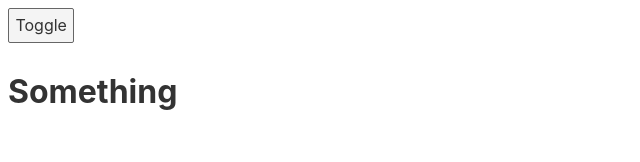
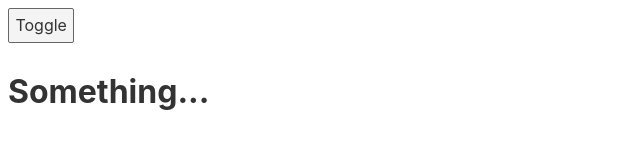
Before and after one commit to seongholim-11/all_svelte_practice, a Svelte app in the folder svelte-app/: page / in a window 1280 px wide. Both pictures are taken after a click on the button "Toggle". Shown: the top 162 px of the page, without its empty margins (0-640 px from the left). Built offline with nearby package versions, Linux system fonts and the light colour scheme.

Commit message:
beforeUpdate, afterUpdate

```diff
--- a/svelte-app/src/Something.svelte
+++ b/svelte-app/src/Something.svelte
@@ -1,11 +1,26 @@
 <script>
-    import { onMount, onDestroy } from "svelte";
+    import { onMount, onDestroy, beforeUpdate, afterUpdate } from "svelte";
+
+    let name = 'Something...'
+    let h1
+
+    function moreDot(){
+        name += '.'
+    }
+
+    beforeUpdate(() => {
+        console.log('Before update!')
+        console.log(h1 && h1.innerText)
+    })
+
+    afterUpdate(() => {
+        console.log('after update!')
+        console.log(h1.innerText)
+    })
 
     onMount(() => {
         console.log("Mounted!");
-        return () => {
-            console.log('Destroy in mount')
-        }
+        h1 = document.querySelector('h1')
     });
 
     onDestroy(()=>{
@@ -14,4 +29,4 @@
     })
 </script>
 
-<h1>Something</h1>
+<h1 on:click={moreDot}>{name}</h1>
```
